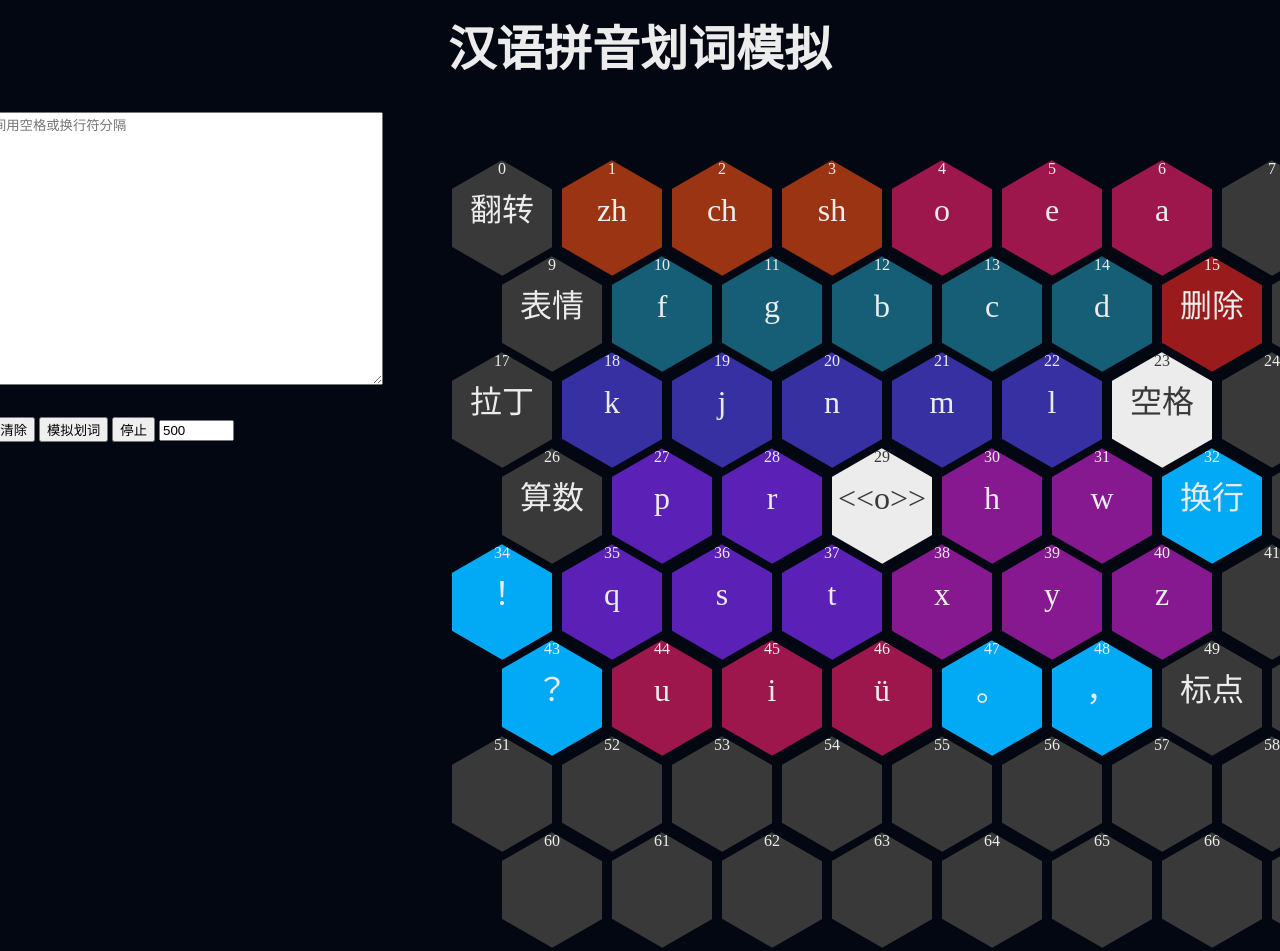
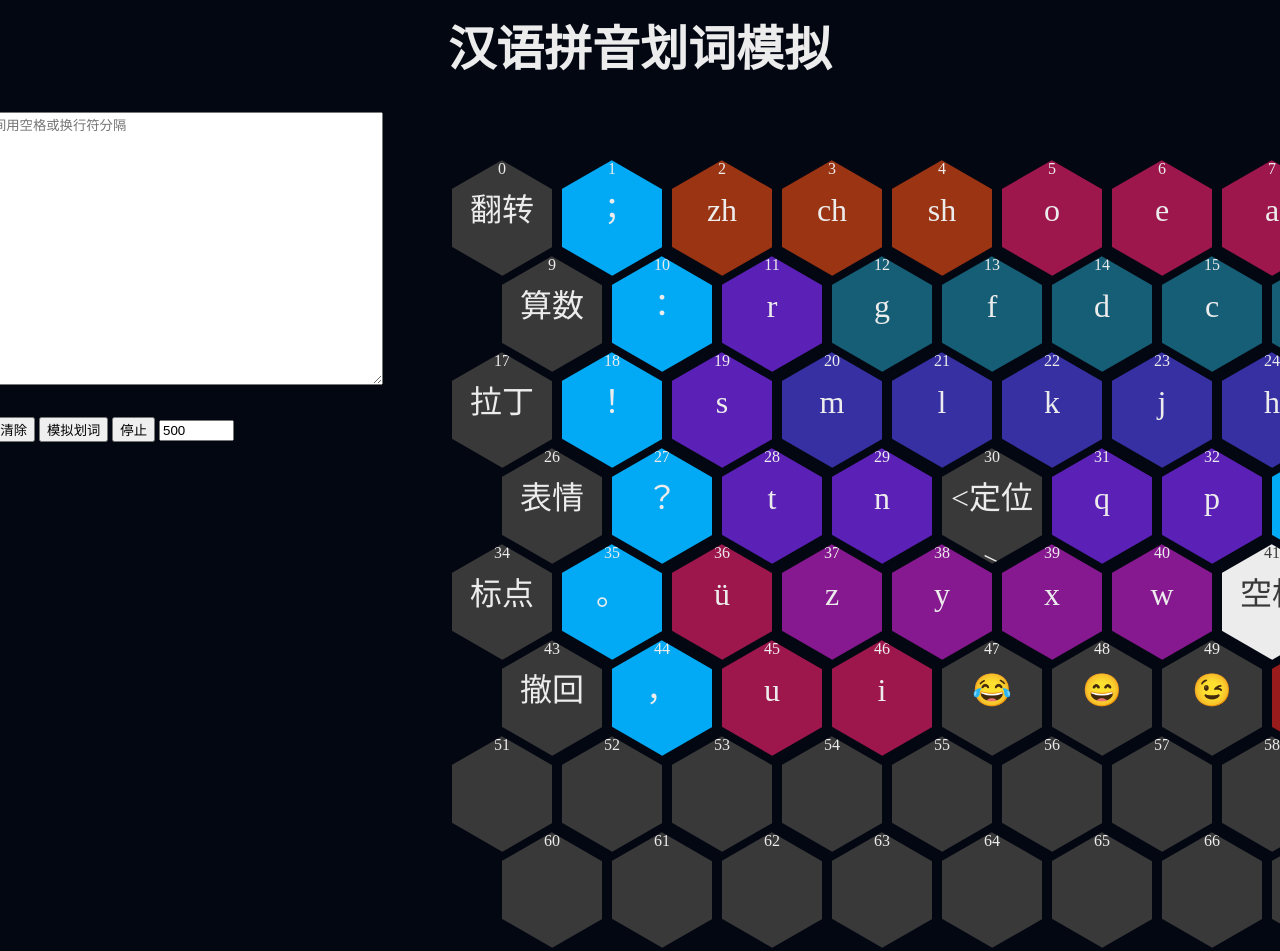
Before and after one commit to crazydan-studio/kuaizi-ime, a plain HTML site: page analyze/simulate.html in a window 1280 px wide. Shown: the top 951 px of the page. Drawn offline with Linux system fonts and the light colour scheme.

Commit message:
Analyze: 调整按键布局

```diff
--- a/analyze/simulate.css
+++ b/analyze/simulate.css
@@ -173,6 +173,7 @@ body {
   background-color: rgb(157, 23, 77);
 }
 
+.key[name="n"] .hex-inner,
 .key[name="t"] .hex-inner,
 .key[name="p"] .hex-inner,
 .key[name="q"] .hex-inner,
@@ -196,21 +197,21 @@ body {
 }
 
 .key[name="w"] .hex-inner,
-.key[name="h"] .hex-inner,
 .key[name="x"] .hex-inner,
 .key[name="y"] .hex-inner,
 .key[name="z"] .hex-inner {
   background-color: rgb(134, 25, 143);
 }
 
+.key[name="h"] .hex-inner,
 .key[name="m"] .hex-inner,
 .key[name="l"] .hex-inner,
-.key[name="n"] .hex-inner,
 .key[name="j"] .hex-inner,
 .key[name="k"] .hex-inner {
   background-color: rgb(55, 48, 163);
 }
 
+.key[name="；"] .hex-inner,
 .key[name="："] .hex-inner,
 .key[name="！"] .hex-inner,
 .key[name="？"] .hex-inner,
--- a/analyze/simulate.js
+++ b/analyze/simulate.js
@@ -13,57 +13,31 @@ const lineCount = 9;
 const hexWidth = 100;
 const hexSpacing = 5;
 const hexOuterWidth = hexWidth + 2 * hexSpacing;
-const keyMapping = {
-  10: 'f',
-  22: 'l',
-  12: 'b',
-  19: 'j',
-  23: '空格',
-  21: 'm',
-  13: 'c',
-  15: '删除',
-  0: '翻转',
-  //0: '键盘',
-  18: 'k',
-  4: 'o',
-  5: 'e',
-  6: 'a',
-  1: 'zh',
-  2: 'ch',
-  3: 'sh',
-  28: 'r',
-  27: 'p',
-  29: '<&lt;o&gt;>',
-  30: 'h',
-  31: 'w',
-  32: '换行',
-  17: '拉丁',
-  34: '！',
-  36: 's',
-  35: 'q',
-  37: 't',
-  38: 'x',
-  39: 'y',
-  14: 'd',
-  26: '算数',
-  9: '表情',
-  11: 'g',
-  20: 'n',
-  43: '？',
-  44: 'u',
-  45: 'i',
-  46: 'ü',
-  40: 'z',
-  47: '。',
-  48: '，',
-  49: '标点'
-};
+const keys = [
+  // row 0
+  ['翻转', '；', 'zh', 'ch', 'sh', 'o', 'e', 'a', null],
+  // row 1
+  ['算数', '：', 'r', 'g', 'f', 'd', 'c', 'b'],
+  // row 2
+  ['拉丁', '！', 's', 'm','l','k','j','h', null],
+  // row 3
+  ['表情', '？', 't', 'n', '&lt;定位>', 'q', 'p', '换行'],
+  // row 4
+  ['标点', '。', 'ü', 'z', 'y', 'x', 'w', '空格', null],
+  // row 5
+  ['撤回', '，', 'u', 'i', '😂', '😄', '😉', '删除']
+];
 
 initKeyboard();
 
 function initKeyboard() {
-  for (let i = 0; i < line * lineCount - 4; i++) {
-    const keyChar = keyMapping[i] || '';
+  for (let i = 0, row = 0, column = 0; i < line * lineCount - 4; i++) {
+    const keyRow = keys[row] || [];
+    const keyChar = keyRow[column++] || '';
+    if (column >= keyRow.length) {
+      row += 1;
+      column = 0;
+    }
 
     const $key = document.createElement('li');
     $key.className = 'key ' + (keyChar ? '' : 'disabled');
```
